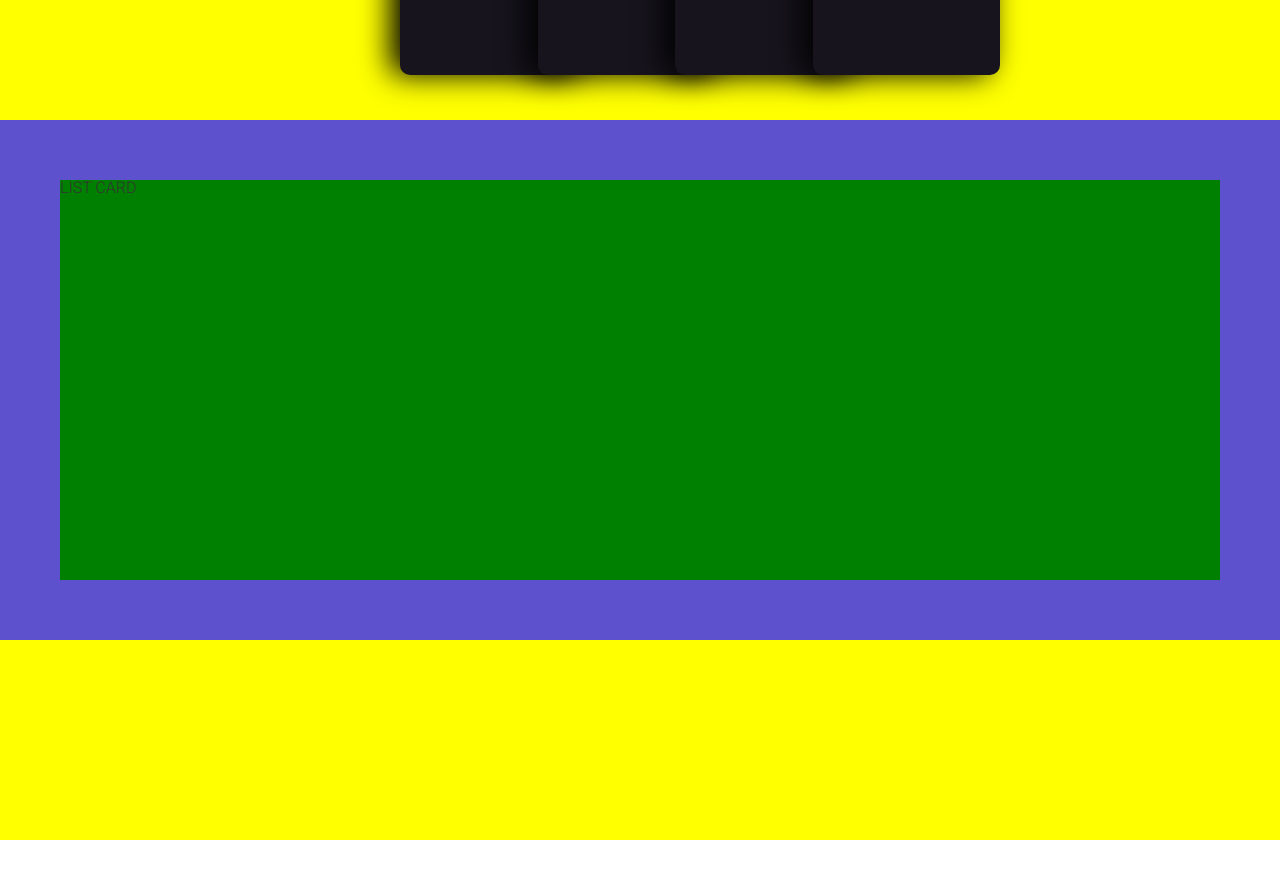
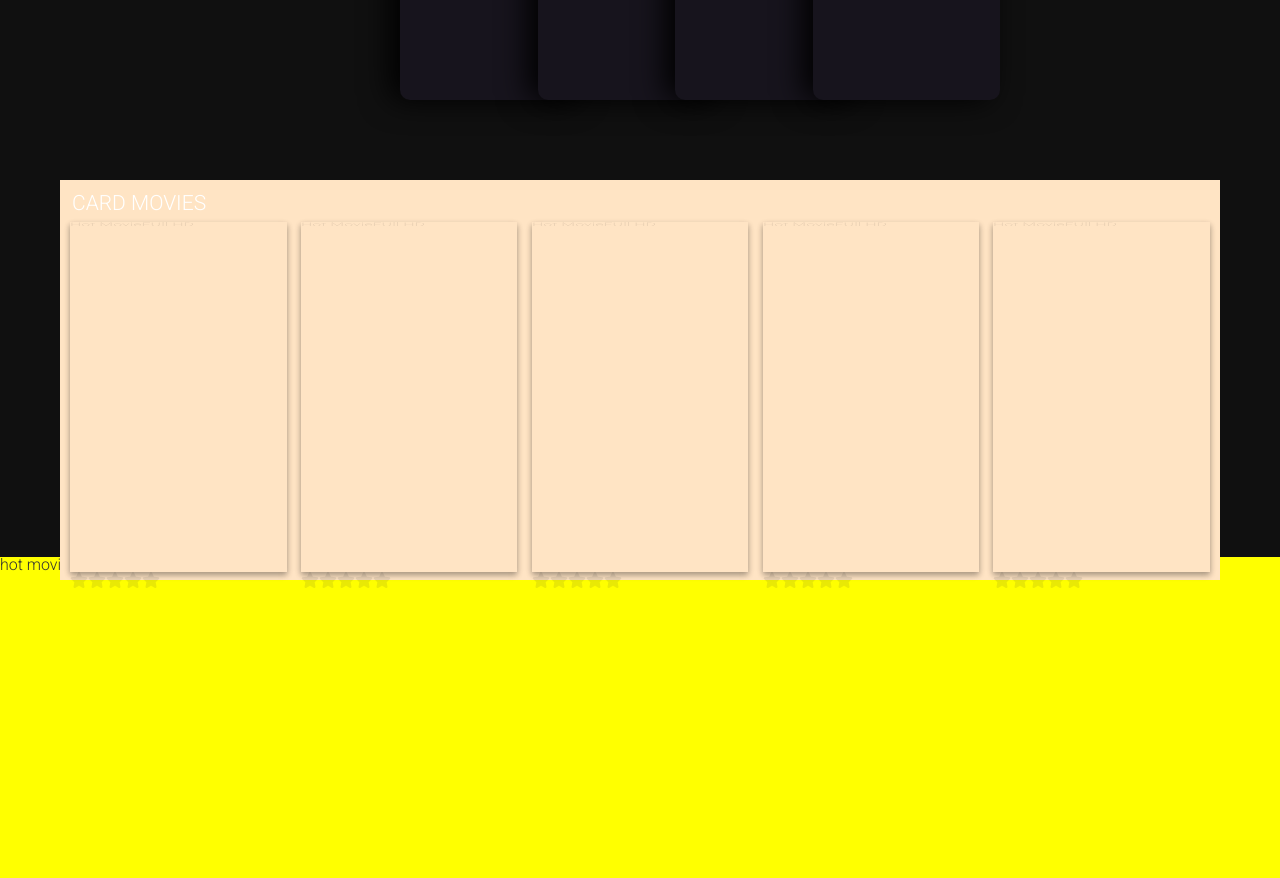
Before and after one commit to HoaTran1002/PhimHay, a React (Create React App) app in the folder phimhay-ui/: page / in a window 1280 px wide. Shown: the part 660-1538 px from the top of the page. Before the commit the page ends 1500 px from the top, so only its background shows below. Built offline with nearby package versions, Linux system fonts and the light colour scheme.

Commit message:
content home

```diff
--- a/phimhay-ui/src/components/GlobalStyles/GlobalStyles.scss
+++ b/phimhay-ui/src/components/GlobalStyles/GlobalStyles.scss
@@ -3,8 +3,8 @@
 
 :root {
     --header-height: 80px;
-    --primary: linear-gradient(90deg, rgba(0,0,0,0.938813025210084) 100%, rgba(32,66,232,1) 100%);
-    --button-color: linear-gradient(90deg, rgba(2,0,36,1) 0%, rgba(232,32,76,1) 100%);
+    --primary: linear-gradient(90deg, rgba(0, 0, 0, 0.938813025210084) 100%, rgba(32, 66, 232, 1) 100%);
+    --button-color: linear-gradient(90deg, rgba(2, 0, 36, 1) 0%, rgba(232, 32, 76, 1) 100%);
     --text-color: #333;
 }
 * {
@@ -15,6 +15,7 @@
 html {
     font-size: 62.5%;
 
+    text-decoration: none;
 }
 
 body {
--- a/phimhay-ui/src/layout/Components/Card/Card.js
+++ b/phimhay-ui/src/layout/Components/Card/Card.js
@@ -1,12 +1,38 @@
-import classNames from "classnames/bind";
-import Styles from "./Card.module.scss"
+import classNames from 'classnames/bind';
+import Styles from './Card.module.scss';
+import { FontAwesomeIcon } from '@fortawesome/react-fontawesome';
+import { faStar } from '@fortawesome/free-solid-svg-icons';
 
-const cx = classNames.bind(Styles)
+const cx = classNames.bind(Styles);
 
 function CardMovie() {
-    return ( <div className={cx('wrapper')}>
-
-    </div> );
+    return (
+        <div className={cx('wrapper')}>
+            <div className={cx('top-card')}>
+                <span className={cx('status')}>Hot Movie</span>
+                <span className="quality">FUll HD</span>
+            </div>
+            <div className={cx('detail')}>
+                <div className={cx('rate')}>
+                    <span className={cx('rate-item')}>
+                        <FontAwesomeIcon className={cx('star-item')} icon={faStar} />
+                    </span>
+                    <span className={cx('rate-item')}>
+                        <FontAwesomeIcon className={cx('star-item')} icon={faStar} />
+                    </span>
+                    <span className={cx('rate-item')}>
+                        <FontAwesomeIcon className={cx('star-item')} icon={faStar} />
+                    </span>
+                    <span className={cx('rate-item')}>
+                        <FontAwesomeIcon className={cx('star-item')} icon={faStar} />
+                    </span>
+                    <span className={cx('rate-item')}>
+                        <FontAwesomeIcon className={cx('star-item')} icon={faStar} />
+                    </span>
+                </div>
+            </div>
+        </div>
+    );
 }
 
 export default CardMovie;
--- a/phimhay-ui/src/layout/Components/Card/Card.module.scss
+++ b/phimhay-ui/src/layout/Components/Card/Card.module.scss
@@ -0,0 +1,48 @@
+.wrapper {
+    position: relative;
+    background-color: transparent;
+    height: 350px;
+    max-width: 280px;
+    box-shadow: rgba(0, 0, 0, 0.16) 0px 3px 6px, rgba(0, 0, 0, 0.23) 0px 3px 6px;
+    cursor: pointer;
+
+    .top-card {
+        transform: rotateX(-0.2turn);
+        height: 0;
+        opacity: 0.1;
+        position: absolute;
+        width: 100%;
+        position: absolute;
+        background-color: #333;
+        color: #333;
+        transition: 0.4s ease-out;
+    }
+    .detail {
+        height: 0;
+        opacity: 0.1;
+        position: absolute;
+        width: 100%;
+        top: 350px;
+        background-color: #333;
+        color: #333;
+        transition: 0.4s ease-out;
+    }
+    &:hover {
+        .top-card {
+            transform: rotateX(0);
+            height: 80px;
+            opacity: 1;
+            color: #fff;
+            box-shadow: rgba(233, 229, 229, 1) 0px 20px 25px -5px, rgba(236, 230, 230, 1) 0px 10px 10px -5px;
+            transition: 0.4s ease-out;
+        }
+        .detail {
+            height: 140px;
+            opacity: 1;
+            color: #fff;
+            box-shadow: 0px 10px 5px lightblue inset;
+            transition: 0.4s ease-out;
+            top: 60%;
+        }
+    }
+}
--- a/phimhay-ui/src/layout/Components/Carousel/Carousel.module.scss
+++ b/phimhay-ui/src/layout/Components/Carousel/Carousel.module.scss
@@ -1,11 +1,11 @@
-.wrapper{
-
+.wrapper {
     position: absolute;
-    top: -105px;
+    top: -80px;
     left: 200px;
-    right:0;
+    right: 0;
     width: 1000px;
     height: 600px;
+    cursor: pointer;
     .container {
         position: absolute;
         height: 300px;
@@ -67,8 +67,13 @@
                 z-index: 3;
                 width: 0px;
                 height: 100%;
-              background: rgb(0,154,217);
-              background: linear-gradient(90deg, rgba(0,154,217,1) 0%, rgba(217,147,0,1) 65%, rgba(255,186,0,1) 100%);
+                background: rgb(0, 154, 217);
+                background: linear-gradient(
+                    90deg,
+                    rgba(0, 154, 217, 1) 0%,
+                    rgba(217, 147, 0, 1) 65%,
+                    rgba(255, 186, 0, 1) 100%
+                );
                 transition: 0.6s ease-out;
             }
 
@@ -100,10 +105,5 @@
                 transition: 0.6s ease-out;
             }
         }
-
-
     }
-
-
-
 }
--- a/phimhay-ui/src/layout/Components/ListCard/ListCard.module.scss
+++ b/phimhay-ui/src/layout/Components/ListCard/ListCard.module.scss
@@ -1,5 +1,29 @@
-.wrapper{
+.wrapper {
+    position: relative;
     height: 400px;
     min-width: 1000px;
-    background-color: green;
+    background-color: bisque;
+    .title {
+        position: absolute;
+        top: 16px;
+        left: 12px;
+        font-size: 21px;
+        font-weight: 500;
+        color: #fff;
+    }
+    .list-item {
+        width: 100%;
+        height: 100%;
+        display: flex;
+        flex-wrap: wrap;
+        justify-content: space-between;
+        flex: 1;
+        padding-top: 42px;
+        padding-left: 10px;
+        padding-right: 10px;
+        list-style: none;
+        .item {
+            flex: 0.19;
+        }
+    }
 }
--- a/phimhay-ui/src/layout/Components/ListCard/index.js
+++ b/phimhay-ui/src/layout/Components/ListCard/index.js
@@ -1,12 +1,31 @@
-import classNames from "classnames/bind";
-import Styles from "./ListCard.module.scss";
+import classNames from 'classnames/bind';
+import Styles from './ListCard.module.scss';
+import { CardMovie as Card } from '~/layout/Components/Card';
 
 const cx = classNames.bind(Styles);
 function ListCard() {
-    return ( <div className={cx('wrapper')}>
-        <span className={cx('title')}>LIST CARD</span>
-
-    </div> );
+    return (
+        <div className={cx('wrapper')}>
+            <span className={cx('title')}>CARD MOVIES</span>
+            <ul className={cx('list-item')}>
+                <li className={cx('item')}>
+                    <Card />
+                </li>
+                <li className={cx('item')}>
+                    <Card />
+                </li>
+                <li className={cx('item')}>
+                    <Card />
+                </li>
+                <li className={cx('item')}>
+                    <Card />
+                </li>
+                <li className={cx('item')}>
+                    <Card />
+                </li>
+            </ul>
+        </div>
+    );
 }
 
 export default ListCard;
--- a/phimhay-ui/src/layout/DefaultLayout/DefaultLayout.module.scss
+++ b/phimhay-ui/src/layout/DefaultLayout/DefaultLayout.module.scss
@@ -1,19 +1,15 @@
 .wrapper {
-
     width: 100%;
     display: flex;
     flex-direction: column;
     justify-content: center;
     background: var(--primary);
     .container {
-
         display: flex;
         justify-content: center;
         flex-direction: row;
         width: 100%;
         min-height: 1000px;
-        background-color: yellow;
         position: relative;
-
     }
 }
--- a/phimhay-ui/src/pages/Home/Home.module.scss
+++ b/phimhay-ui/src/pages/Home/Home.module.scss
@@ -1,12 +1,17 @@
-.wrapper{
+.wrapper {
     position: relative;
     width: 100%;
-    .list-movies{
+
+    .list-movies {
         position: absolute;
         width: 100%;
         top: calc(var(--header-height) + 200px);
-        background-color: rgb(94, 81, 206);
         padding: 60px;
     }
-
+    .hot-movies {
+        width: 100%;
+        height: 500px;
+        background-color: yellow;
+        margin-top: 56%;
+    }
 }
--- a/phimhay-ui/src/pages/Home/index.js
+++ b/phimhay-ui/src/pages/Home/index.js
@@ -1,18 +1,21 @@
-import classNames from "classnames/bind";
-import Styles from "./Home.module.scss"
-import Carousel from "~/layout/Components/Carousel";
-import ListCard from "~/layout/Components/ListCard";
-
+import classNames from 'classnames/bind';
+import Styles from './Home.module.scss';
+import Carousel from '~/layout/Components/Carousel';
+import ListCard from '~/layout/Components/ListCard';
 
 const cx = classNames.bind(Styles);
 function Home() {
-    return <div className={cx('wrapper')}>
-        <Carousel/>
-        <div className={cx('list-movies')}>
-            <ListCard/>
+    return (
+        <div className={cx('wrapper')}>
+            <Carousel />
+            <div className={cx('list-movies')}>
+                <ListCard />
+            </div>
+            <div className={cx('hot-movies')}>
+                <span>hot movies</span>
+            </div>
         </div>
-
-    </div>;
+    );
 }
 
 export default Home;
```
Also changed, not shown: phimhay-ui/src/layout/GameLayout/index.js (added), phimhay-ui/src/layout/MusicLayout/index.js (added). Lines whose indentation alone changed are shown as unchanged.
